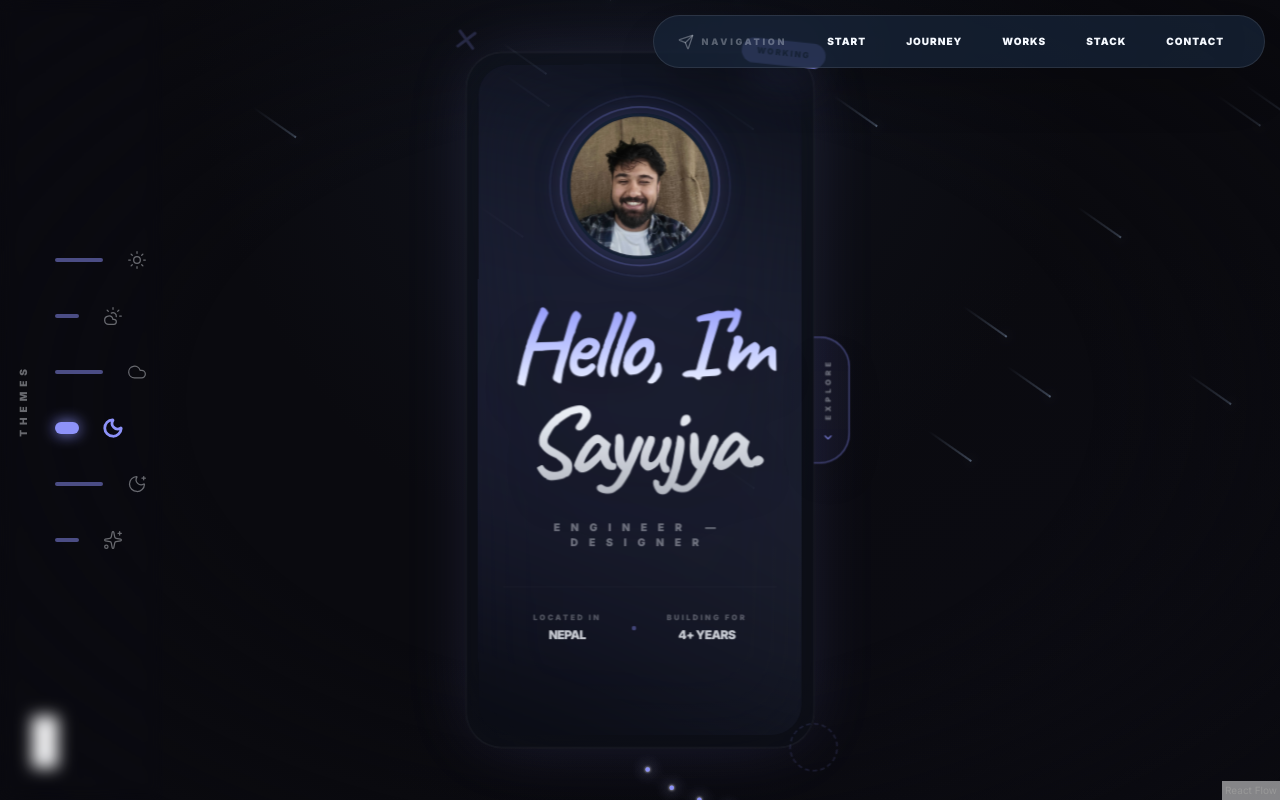
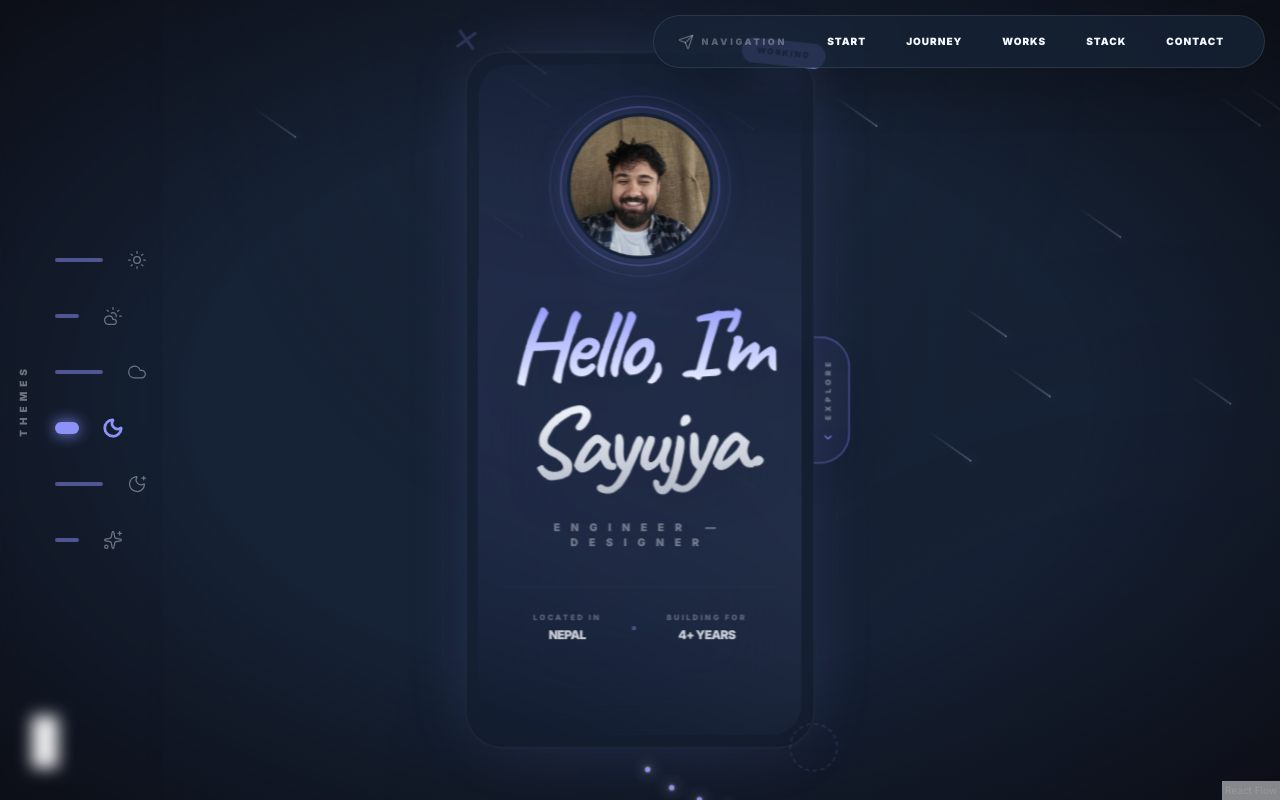
Before and after one commit to sayujyaa/portfolio-v3, a Next.js app: page / in a window 1280 px wide. Built offline with nearby package versions, Linux system fonts and the light colour scheme.

Commit message:
feat: Implement interactive portfolio page using ReactFlow with custom nodes and a dynamic meteor background.

```diff
--- a/src/app/page.tsx
+++ b/src/app/page.tsx
@@ -241,7 +241,8 @@ export default function Portfolio() {
 
             <TopNav />
             <Background
-              color="hsl(var(--ui-primary))"
+              color="var(--ui-primary)"
+
               variant={BackgroundVariant.Dots}
               gap={20}
               size={1}
--- a/src/components/background.tsx
+++ b/src/components/background.tsx
@@ -32,8 +32,9 @@ export function Meteors({
   angle = 215,
   color = "#64748b",
   tailColor = "#64748b",
-  backgroundColor = "#0a0a0f",
+  backgroundColor = "transparent",
 }: MeteorsProps) {
+
   const [meteors, setMeteors] = useState<MeteorData[]>([]);
 
   useEffect(() => {
```
